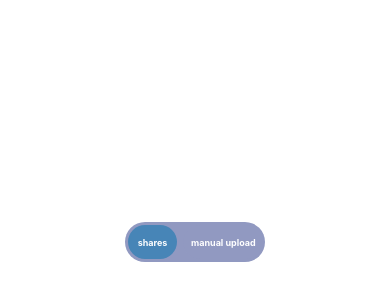
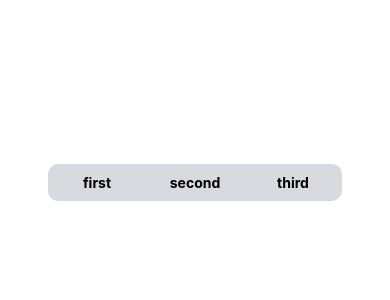
Before and after one commit to AlexBogd1/customComponentsRN, a React Native app: screen / in a window 390 px wide. Shown: the part 240-540 px from the top of the page. Built offline with nearby package versions, Linux system fonts and the light colour scheme.

Commit message:
feat: implement switch with a custom count of button

```diff
--- a/App.js
+++ b/App.js
@@ -4,29 +4,25 @@ import { StyleSheet, Text, View } from 'react-native';
 import CustomSwitch from "./components/CustomSwitch";
 
 export default function App() {
-  const [isActive, setIsActive] = useState(false);
-  const onChangeValue = () => {
-    setIsActive(val => !val);
+  const [value, setValue] = useState('');
+  const onChangeValue = (val) => {
+    setValue(val);
   };
 
   return (
     <View style={styles.container}>
-      <View style={styles.hiddenText}>
-        {isActive &&
-        <View>
-          <Text> Hello </Text>
-        </View>}
+      <View>
+        <Text>{value}</Text>
       </View>
       <CustomSwitch
-          style = {{width: 140,height: 40, borderRadius: 30}}
-          value={isActive}
+          itemStyle = {styles.itemStyle}
+          switches={['first', 'second', 'third']}
+          value={value}
           onChangeValue={onChangeValue}
-          activeColor={'#4785b7'}
-          sideColor ={'#9199c1'}
-          activeText={'manual upload'}
-          inactiveText={'shares'}
-          fontStyles = {{fontSize: 9, fontWeight: 'bold', color: 'white'}}
-          disabled={false}
+          activeColor={'white'}
+          sideColor ={'#d9dae0'}
+          activeTextColor={'black'}
+          fontStyles = {styles.fontStyle}
       />
     </View>
 
@@ -36,7 +32,6 @@ export default function App() {
 const styles = StyleSheet.create({
   container: {
     flex: 1,
-    height: 300,
     backgroundColor: '#fff',
     alignItems: 'center',
     justifyContent: 'center',
@@ -44,4 +39,13 @@ const styles = StyleSheet.create({
   hiddenText: {
     height: 120,
   },
+  itemStyle : {
+    width: 90,
+    borderRadius: 10,
+  },
+  fontStyle: {
+    fontSize: 14,
+    fontWeight: 'bold',
+    color: 'black'
+  }
 });
--- a/components/CustomSwitch.js
+++ b/components/CustomSwitch.js
@@ -1,79 +1,53 @@
-import React from 'react';
-import {View, Text, StyleSheet, TouchableWithoutFeedback} from 'react-native';
+import React, {useState} from 'react';
+import {View, Text, StyleSheet, TouchableWithoutFeedback, Animated} from 'react-native';
 
 const CustomSwitch = (
     {
-        style,
+        itemStyle,
+        switches,
         value,
         onChangeValue,
         activeColor,
         sideColor,
-        activeText,
-        inactiveText,
+        activeTextColor,
         fontStyles,
         disabled
     }) => {
 
-    let activeStyle = {...styles.active} ;
-    let inactiveStyle = {...styles.inactive};
-    let backStyle = {...styles.container};
 
-    activeColor ? activeStyle = {...activeStyle, backgroundColor: activeColor} : activeStyle;
-    sideColor ? inactiveStyle = {...inactiveStyle, backgroundColor: sideColor} : inactiveStyle;
-    style ? backStyle = {...backStyle, ...style} : backStyle;
-    sideColor ? backStyle = {...backStyle, backgroundColor: sideColor} : backStyle;
+    const generalItemStyle = {
+        justifyContent: 'center',
+        alignItems: 'center',
+        paddingHorizontal: 6,
+        paddingVertical: 6,
+        margin: 4,
+    };
+    const customItemStyle = {...generalItemStyle, ...itemStyle}
+
+    const styles = StyleSheet.create({
+        container: {
+            backgroundColor: sideColor ? sideColor : '#45549e',
+            flexDirection: 'row',
+            borderRadius: 10,
+            justifyContent: 'center',
+        },
+    });
+
+    const elements = switches.map(val =>
+        <TouchableWithoutFeedback key={Math.random().toString()} onPress={() => onChangeValue(val)} disabled={disabled}>
+            <View style={val === value ? {...customItemStyle, backgroundColor: activeColor,} : customItemStyle}>
+                <Text style={val === value ? {...fontStyles, color: activeTextColor} : fontStyles}>{val}</Text>
+            </View>
+        </TouchableWithoutFeedback>
+    )
 
     return (
-        <View style={backStyle}>
-            <TouchableWithoutFeedback onPress={onChangeValue} disabled = {disabled}>
-                <View style={styles.component}>
-                    <View style={!value ? activeStyle : inactiveStyle}>
-                        <Text style={fontStyles}>{inactiveText ? inactiveText: 'off'}</Text>
-                    </View>
-                    <View style={value ? activeStyle: inactiveStyle}>
-                        <Text style={fontStyles}>{activeText ? activeText : 'on'}</Text>
-                    </View>
-                </View>
-            </TouchableWithoutFeedback>
+        <View style={styles.container}>
+            {elements}
         </View>
     )
 };
 
-const styles = StyleSheet.create({
-    container: {
-        backgroundColor: '#45549e',
-        borderRadius: 20,
-        justifyContent: 'center',
-        width: 200,
-        height: 40,
-        overflow: 'hidden',
-    },
-    component: {
-        flex: 1,
-        flexDirection: 'row',
-        alignItems: 'center',
-        justifyContent: 'space-between',
-    },
-    active: {
-        backgroundColor: 'white',
-        borderRadius: 30,
-        paddingHorizontal: 8,
-        marginHorizontal: 3,
-        minWidth: '35%',
-        height: '85%',
-        justifyContent: 'center',
-        alignItems: 'center',
 
-    },
-    inactive: {
-        justifyContent: 'center',
-        alignItems: 'center',
-        minWidth: '35%',
-        height: '85%',
-        marginHorizontal: 3,
-        paddingHorizontal: 8,
-        borderRadius: 20,
-    }
-});
 
 export default CustomSwitch;
```
Also changed, not shown: 1 other file (tests, documents, lock files or other folders).
